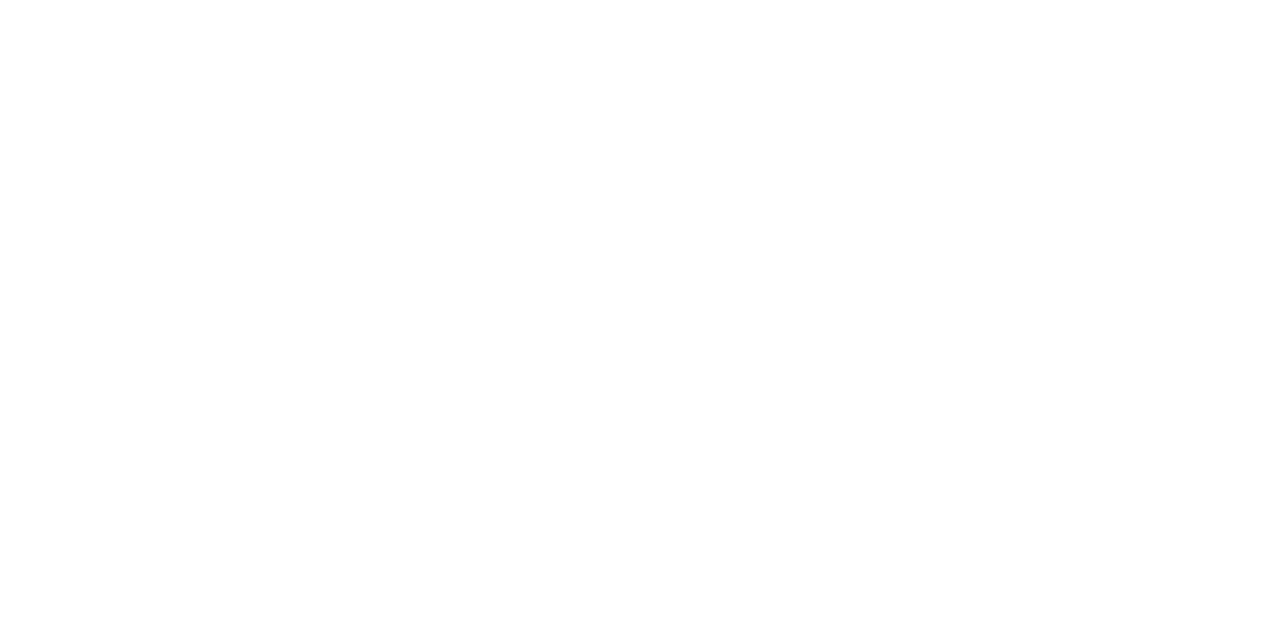
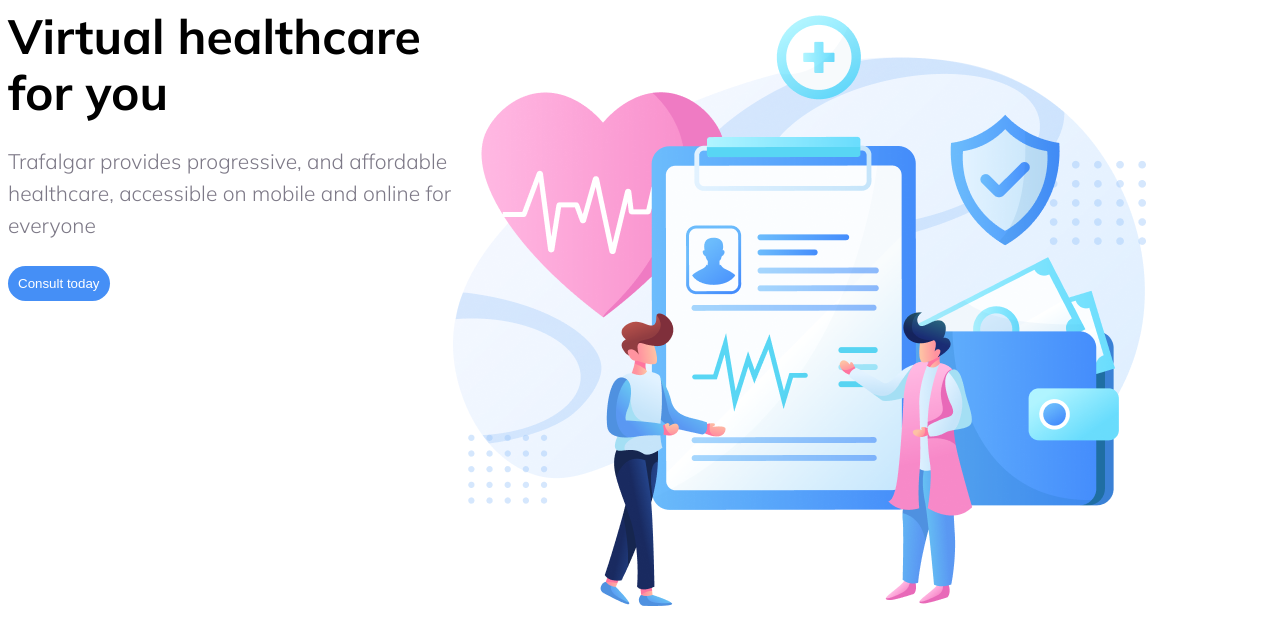
Before and after one commit to jahongit-pixel-code/trafalgar-group, a plain HTML site: page index.html in a window 1280 px wide. Drawn offline with Linux system fonts and the light colour scheme.

Commit message:
hero qismini tugatvomman

```diff
--- a/index.html
+++ b/index.html
@@ -1,14 +1,16 @@
 <!DOCTYPE html>
 <html lang="en">
-
   <head>
-    <meta charset="UTF-8">
-    <meta name="viewport" content="width=device-width, initial-scale=1.0">
+    <meta charset="UTF-8" />
+    <meta name="viewport" content="width=device-width, initial-scale=1.0" />
     <title>Document</title>
-    <link rel="preconnect" href="https://fonts.googleapis.com">
-    <link rel="preconnect" href="https://fonts.gstatic.com" crossorigin>
-    <link href="https://fonts.googleapis.com/css2?family=Mulish:wght@300;400;600;700&display=swap" rel="stylesheet">
-    <link rel="stylesheet" href="style.css">
+    <link rel="preconnect" href="https://fonts.googleapis.com" />
+    <link rel="preconnect" href="https://fonts.gstatic.com" crossorigin />
+    <link
+      href="https://fonts.googleapis.com/css2?family=Mulish:wght@300;400;600;700&display=swap"
+      rel="stylesheet"
+    />
+    <link rel="stylesheet" href="style.css" />
   </head>
 
   <body>
@@ -16,7 +18,20 @@
     <!-- jahongir header va hero -->
 
     <!-- diyor cervices -->
+
+    <div class="cervices container">
+      <div class="services__left">
+        <h1>Virtual healthcare for you</h1>
+        <p>
+          Trafalgar provides progressive, and affordable healthcare, accessible
+          on mobile and online for everyone
+        </p>
+        <button class="btn">Consult today</button>
+      </div>
+      <div class="services__right">
+        <img src="./trafalgar-header illustration 1.png" alt="" />
+      </div>
+    </div>
     <!-- diyor cervices -->
   </body>
-
 </html>
--- a/style.css
+++ b/style.css
@@ -1,12 +1,12 @@
 :root {
-    --light-gray: #7D7987;
+  --light-gray: #7d7987;
   --balck: #000;
-    --light-blue: #458FF6;
+  --light-blue: #458ff6;
   --white: #fff;
 }
 
 body {
-    font-family: 'Mulish', sans-serif;
+  font-family: "Mulish", sans-serif;
   font-style: normal;
   line-height: normal;
 }
@@ -34,10 +34,10 @@ a {
 .primary-btn {
   padding: 0 51px;
   border-radius: 55px;
-    border: 1.4px solid #458FF6;
+  border: 1.4px solid #458ff6;
   background: transparent;
   color: var(--light-blue);
-    font-family: 'Mulish', sans-serif;
+  font-family: "Mulish", sans-serif;
   font-size: 18px;
   font-style: normal;
   font-weight: 700;
@@ -53,4 +53,51 @@ a {
 /* jahongir header va hero */
 
 /* diyor cervices */
+
+.cervices {
+  display: flex;
+}
+
+.services__left h1 {
+  max-width: 427px;
+  color: #000;
+  font-size: 48px;
+  font-style: normal;
+  font-weight: 700;
+  line-height: 56px;
+}
+
+.services__left p {
+  max-width: 445px;
+  padding-top: 25px;
+  color: #7d7987;
+  font-size: 21px;
+  font-style: normal;
+  font-weight: 300;
+  line-height: 32px;
+}
+
+.btn {
+  /* width: 150px;
+  height: 46px;
+  margin-top: 48px;
+  flex-shrink: 0;
+  color: #fff;
+  font-family: sans-serif;
+  font-size: 18px;
+  font-style: normal;
+  font-weight: 700;
+  line-height: 60px;
+  border-radius: 55px;
+  background: #458ff6;
+  align-items: center;
+  border: none; */
+  margin-top: 25px;
+  padding: 10px;
+  border-radius: 55px;
+  border: none;
+  color: #fff;
+  background: #458ff6;
+}
+
 /* diyor cervices */
```
Also changed, not shown: trafalgar-header illustration 1.png (added). Lines whose indentation alone changed are shown as unchanged.
